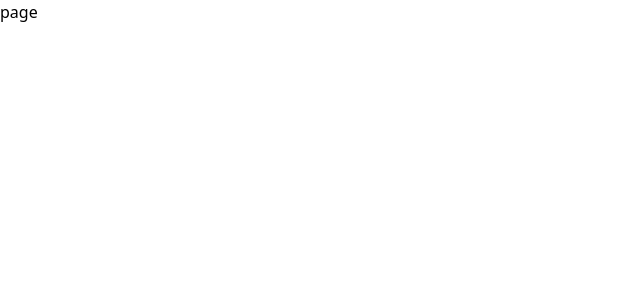
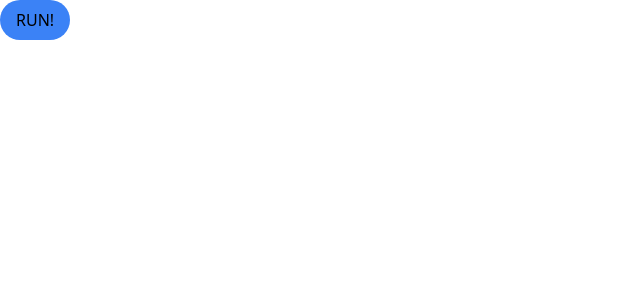
Before and after one commit to ScaiaAguinaga/weather-app, a Next.js app: page / in a window 1280 px wide. Shown: the top 300 px of the page, without its empty margins (0-640 px from the left). Built offline with nearby package versions, Linux system fonts and the light colour scheme.

Commit message:
Connected to WeatherAPI correctly

```diff
--- a/app/(root)/page.tsx
+++ b/app/(root)/page.tsx
@@ -1,7 +1,31 @@
-import React from "react";
+"use client";
 
-const page = () => {
-  return <div>page</div>;
+import { useState } from "react";
+
+const Page = () => {
+  const [info, setInfo] = useState("");
+
+  const fetchData = async () => {
+    const response = await fetch("/api/currentData", {
+      method: "GET",
+    });
+
+    const data = await response.json();
+    console.log(data);
+    setInfo(JSON.stringify(data));
+  };
+
+  return (
+    <>
+      <button
+        onClick={() => fetchData()}
+        className='bg-blue-500 rounded-full px-4 py-2 '
+      >
+        RUN!
+      </button>
+      <h1>{info}</h1>
+    </>
+  );
 };
 
-export default page;
+export default Page;
--- a/app/api/currentData/route.ts
+++ b/app/api/currentData/route.ts
@@ -0,0 +1,11 @@
+export async function GET() {
+  const APIKEY = process.env.WEATHERAPI_KEY;
+
+  const response = await fetch(
+    `http://api.weatherapi.com/v1/current.json?key=${APIKEY}&q=Moreno_Valley&aqi=no`
+  );
+
+  const data = await response.json();
+
+  return new Response(JSON.stringify(data));
+}
```
